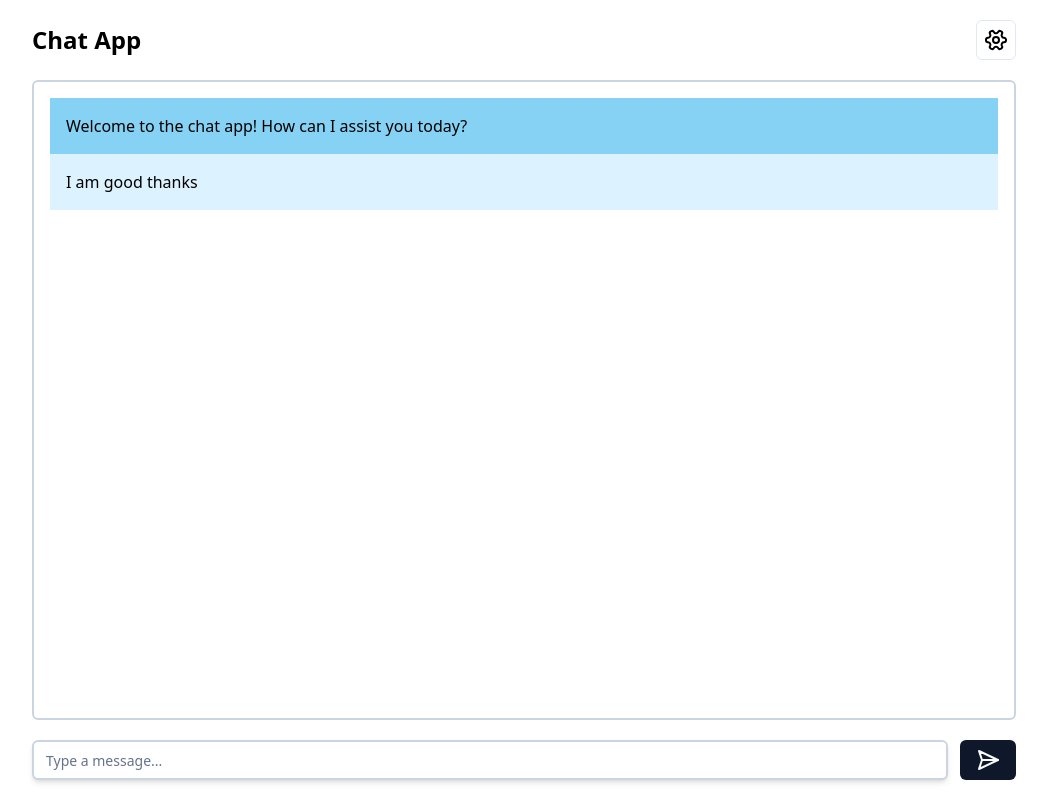
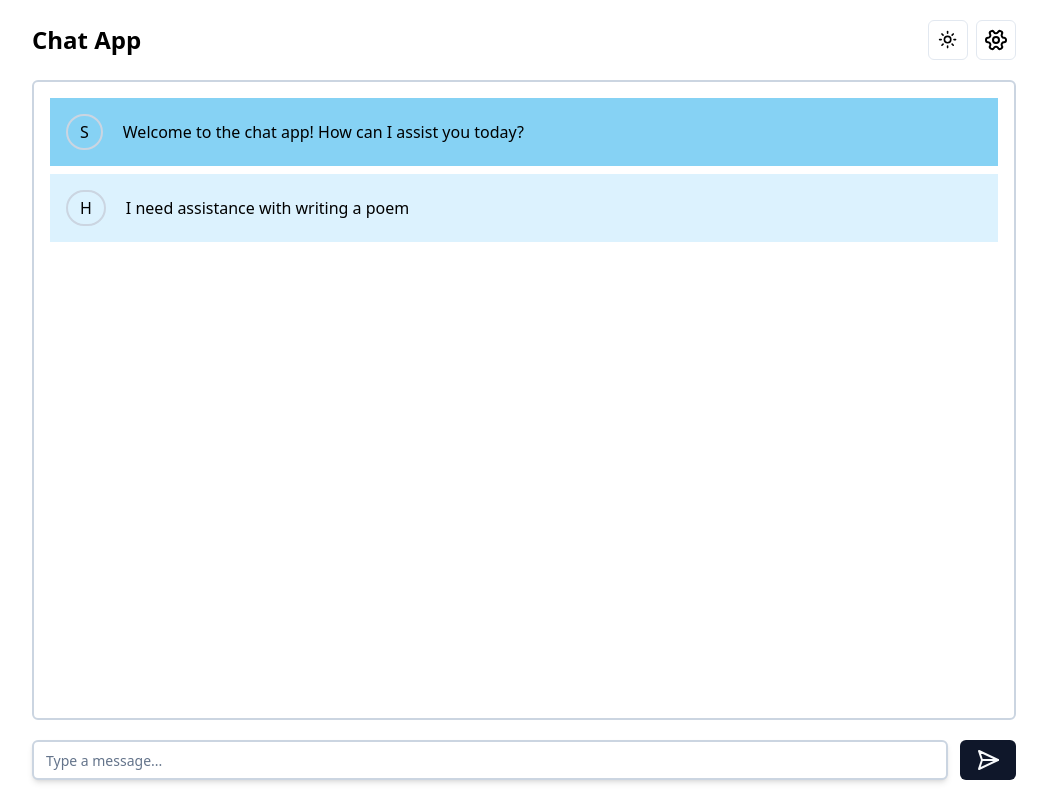
Before and after one commit to pureit-dev/chatapp, a Next.js app: page / in a window 1280 px wide. Shown: the whole page, without its empty margins (116-1163 px from the left). Built offline with nearby package versions, Linux system fonts and the light colour scheme.

Commit message:
Completed first attempt at UI

```diff
--- a/package.json
+++ b/package.json
@@ -9,6 +9,7 @@
     "lint": "next lint"
   },
   "dependencies": {
+    "@radix-ui/react-avatar": "^1.0.4",
     "@radix-ui/react-dropdown-menu": "^2.0.6",
     "@radix-ui/react-navigation-menu": "^1.1.4",
     "@radix-ui/react-slot": "^1.0.2",
--- a/src/components/layout/Header/Header.tsx
+++ b/src/components/layout/Header/Header.tsx
@@ -1,11 +1,15 @@
 import React from "react";
 import SettingsMenu from "./SettingsMenu";
+import { ModeToggle } from "./modeToogle";
 
-const Header:React.FC = () => {
+const Header: React.FC = () => {
 	return (
 		<header className="flex justify-between items-center p-5">
 			<h1 className="text-2xl font-bold text-center">Chat App</h1>
-			<SettingsMenu />
+			<div className="flex gap-2">
+				<ModeToggle />
+				<SettingsMenu />
+			</div>
 		</header>
 	);
 };
--- a/src/components/sections/chatMessage.tsx
+++ b/src/components/sections/chatMessage.tsx
@@ -10,12 +10,13 @@ interface ChatMessageProps {
 const ChatMessage: React.FC<ChatMessageProps> = ({ message }) => {
 	return (
 		<div
-			className={
-				message.role === "system"
-					? "bg-sky-500/50 p-4"
-					: "bg-sky-200/50 p-4"
-			}
+			className={`flex gap-5 p-4 bg-sky-200/50 items-center ${
+				message.role === "system" ? "bg-sky-500/50" : ""
+			}`}
 		>
+			<div>
+				<p className="border-2 px-3 py-1 rounded-full border-slate-300">{message.role.slice(0, 1).toUpperCase()}</p>
+			</div>
 			<p>{message.text}</p>
 		</div>
 	);
--- a/src/components/sections/chatWindow.tsx
+++ b/src/components/sections/chatWindow.tsx
@@ -11,10 +11,10 @@ const ChatWindow: React.FC = () => {
 			text: "Welcome to the chat app!  How can I assist you today?",
 			role: "system",
 		},
-		{ text: "I am good thanks", role: "human" },
+		{ text: "I need assistance with writing a poem", role: "human" },
 	];
 	return (
-		<div className="border-slate-300 border-2 rounded-md h-5/6 mx-5 p-4">
+		<div className="flex flex-col gap-2 border-slate-300 border-2 rounded-md h-5/6 mx-5 p-4">
 			{messages.map((message, index) => (
 				<ChatMessage key={index} message={message} />
 			))}
--- /dev/null
+++ b/src/components/ui/avatar.tsx
@@ -0,0 +1,50 @@
+"use client"
+
+import * as React from "react"
+import * as AvatarPrimitive from "@radix-ui/react-avatar"
+
+import { cn } from "@/lib/utils"
+
+const Avatar = React.forwardRef<
+  React.ElementRef<typeof AvatarPrimitive.Root>,
+  React.ComponentPropsWithoutRef<typeof AvatarPrimitive.Root>
+>(({ className, ...props }, ref) => (
+  <AvatarPrimitive.Root
+    ref={ref}
+    className={cn(
+      "relative flex h-10 w-10 shrink-0 overflow-hidden rounded-full",
+      className
+    )}
+    {...props}
+  />
+))
+Avatar.displayName = AvatarPrimitive.Root.displayName
+
+const AvatarImage = React.forwardRef<
+  React.ElementRef<typeof AvatarPrimitive.Image>,
+  React.ComponentPropsWithoutRef<typeof AvatarPrimitive.Image>
+>(({ className, ...props }, ref) => (
+  <AvatarPrimitive.Image
+    ref={ref}
+    className={cn("aspect-square h-full w-full", className)}
+    {...props}
+  />
+))
+AvatarImage.displayName = AvatarPrimitive.Image.displayName
+
+const AvatarFallback = React.forwardRef<
+  React.ElementRef<typeof AvatarPrimitive.Fallback>,
+  React.ComponentPropsWithoutRef<typeof AvatarPrimitive.Fallback>
+>(({ className, ...props }, ref) => (
+  <AvatarPrimitive.Fallback
+    ref={ref}
+    className={cn(
+      "flex h-full w-full items-center justify-center rounded-full bg-muted",
+      className
+    )}
+    {...props}
+  />
+))
+AvatarFallback.displayName = AvatarPrimitive.Fallback.displayName
+
+export { Avatar, AvatarImage, AvatarFallback }
```
Also changed, not shown: src/components/layout/Header/modeToogle.tsx (renamed from src/components/modeToogle.tsx), 1 other file (tests, documents, lock files or other folders).
